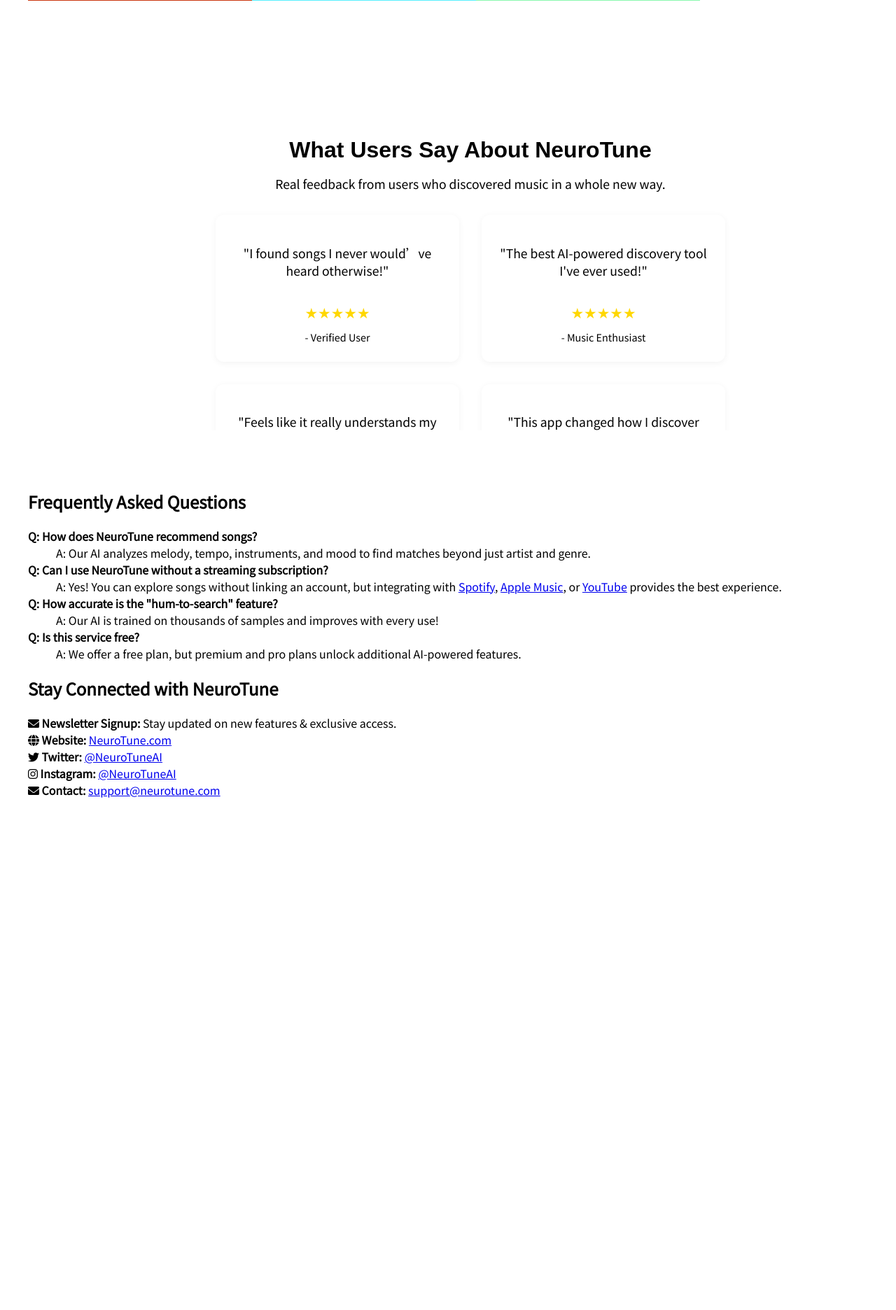
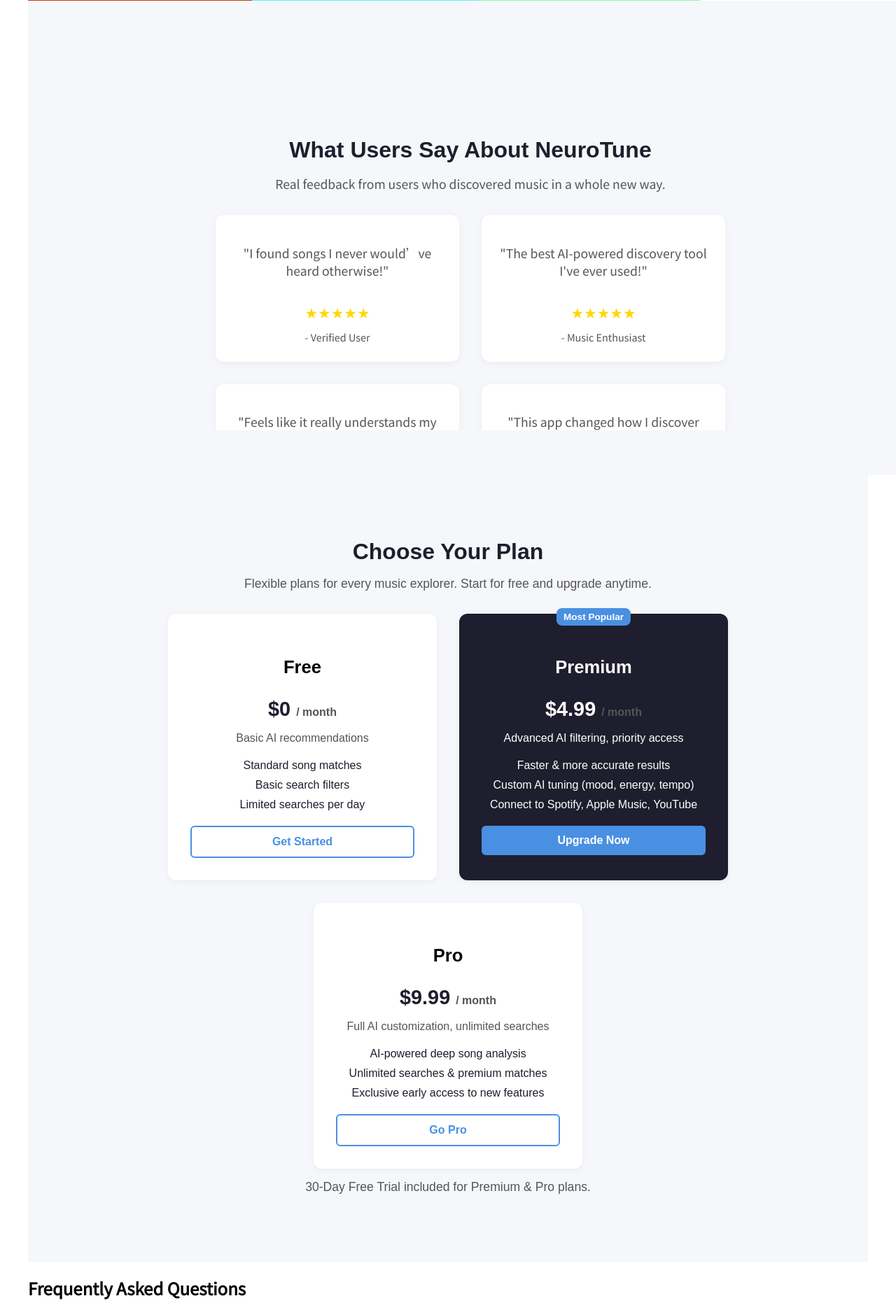
Before and after one commit to felixberliner1/COMP333-SWE, a PHP site: page / in a window 1280 px wide. Shown: the part 2034-3906 px from the top of the page at 70% size. Before the commit the page ends 3174 px from the top, so only its background shows below. Run offline with PHP 8.4, Linux system fonts and the light colour scheme.

Commit message:
Add Pricing Plans section (issue #9)

```diff
--- a/index.html
+++ b/index.html
@@ -99,6 +99,56 @@
     </section>
 
 
+      <!-- Pricing Plans Section -->
+    <section class="pricing-section">
+      <h2>Choose Your Plan</h2>
+      <p>Flexible plans for every music explorer. Start for free and upgrade anytime.</p>
+
+      <div class="pricing-container">
+          <!-- Free Plan -->
+          <div class="pricing-card">
+              <h3>Free</h3>
+              <p class="price">$0 <span>/ month</span></p>
+              <p class="plan-desc">Basic AI recommendations</p>
+              <ul class="features">
+                  <li>Standard song matches</li>
+                  <li>Basic search filters</li>
+                  <li>Limited searches per day</li>
+              </ul>
+              <a href="#" class="btn btn-outline">Get Started</a>
+          </div>
+
+          <!-- Premium Plan -->
+          <div class="pricing-card premium">
+              <span class="badge">Most Popular</span>
+              <h3>Premium</h3>
+              <p class="price">$4.99 <span>/ month</span></p>
+              <p class="plan-desc">Advanced AI filtering, priority access</p>
+              <ul class="features">
+                  <li>Faster & more accurate results</li>
+                  <li>Custom AI tuning (mood, energy, tempo)</li>
+                  <li>Connect to Spotify, Apple Music, YouTube</li>
+              </ul>
+              <a href="#" class="btn">Upgrade Now</a>
+          </div>
+
+          <!-- Pro Plan -->
+          <div class="pricing-card">
+              <h3>Pro</h3>
+              <p class="price">$9.99 <span>/ month</span></p>
+              <p class="plan-desc">Full AI customization, unlimited searches</p>
+              <ul class="features">
+                  <li>AI-powered deep song analysis</li>
+                  <li>Unlimited searches & premium matches</li>
+                  <li>Exclusive early access to new features</li>
+              </ul>
+              <a href="#" class="btn btn-outline">Go Pro</a>
+          </div>
+      </div>
+
+      <p class="trial-info">30-Day Free Trial included for Premium & Pro plans.</p>
+    </section>
+
 
     <!-- After the testimonials section comes a FAQ in a descriptive list.
      Each Q is in strong text w/ it's description containing the answer.
--- a/style.css
+++ b/style.css
@@ -122,6 +122,242 @@ Custom CSS styling for our flexbox class (for the features at the top of the pag
 body {
     padding: 2em
 }
+/*
+ * Global styles for the pricing section
+ * Keeping things clean and easy to modify later
+ */
+
+/* Import custom fonts */
+@import url('https://fonts.googleapis.com/css2?family=Poppins:wght@600&family=DM+Sans:wght@400;500&display=swap');
+
+/* Define some color variables for easy adjustments */
+:root {
+    --primary-bg: #F5F7FA;  /* Light gray for section background */
+    --card-bg: #FFFFFF;  /* White background for pricing cards */
+    --primary-text: #1E1E2E;  /* Dark text for contrast */
+    --secondary-text: #555;  /* Lighter text for descriptions */
+    --accent-color: #4A90E2;  /* Main brand color (buttons, highlights) */
+    --premium-bg: #1E1E2E;  /* Dark mode card for premium plan */
+    --button-bg: #4A90E2;  /* Default button color */
+    --button-hover: #357ABD;  /* Slightly darker blue on hover */
+}
+
+/*
+ * Main pricing section styling
+ * Centering everything and keeping spacing balanced
+ */
+.pricing-section {
+    font-family: 'DM Sans', sans-serif;
+    text-align: center;
+    padding: 4rem 2rem;
+    background: var(--primary-bg);
+}
+
+.pricing-section h2 {
+    font-family: 'Poppins', sans-serif;
+    font-size: 2rem;
+    font-weight: 600;
+    color: var(--primary-text);
+    margin-bottom: 0.5rem;
+}
+
+.pricing-section p {
+    font-size: 1.1rem;
+    color: var(--secondary-text);
+    margin-bottom: 2rem;
+}
+
+/*
+ * Pricing card container - flexible layout so cards align nicely
+ * Will stack in mobile view
+ */
+.pricing-container {
+    display: flex;
+    flex-wrap: wrap;
+    justify-content: center;
+    gap: 2rem;
+}
+
+/*
+ * Default pricing card styling
+ */
+.pricing-card {
+    background: var(--card-bg);
+    padding: 2rem;
+    border-radius: 12px;
+    box-shadow: 0 2px 10px rgba(0, 0, 0, 0.05);
+    transition: 0.3s ease-in-out;
+    width: 320px;
+    text-align: center;
+    position: relative;
+    border-top: 4px solid transparent;
+}
+
+.pricing-card:hover {
+    border-top: 4px solid var(--accent-color);
+    transform: translateY(-5px);
+}
+
+/*
+ * Premium plan gets a dark theme
+ * This makes it stand out in the middle of the other cards
+ */
+.premium {
+    background: var(--premium-bg);
+    color: white;
+}
+
+/* Ensuring text inside premium card is visible */
+.premium .price,
+.premium .plan-desc,
+.premium .features li {
+    color: white !important; /* Making sure it doesn't blend with background */
+    opacity: 1;
+}
+
+.premium .price span {
+    color: rgba(255, 255, 255, 0.85); /* Slight contrast for readability */
+}
+
+/*
+ * Titles inside the cards - big and bold
+ */
+.pricing-card h3 {
+    font-family: 'Poppins', sans-serif;
+    font-size: 1.6rem;
+    margin-bottom: 10px;
+}
+
+/*
+ * Price styling - making sure it's clearly visible
+ */
+.pricing-card .price {
+    font-family: 'Poppins', sans-serif;
+    font-size: 1.8rem;
+    font-weight: bold;
+    color: var(--primary-text);
+    margin-bottom: 10px;
+}
+
+.pricing-card .price span {
+    font-size: 1rem;
+    color: var(--secondary-text);
+}
+
+/*
+ * Descriptions inside the cards - should be easy to read
+ */
+.pricing-card .plan-desc {
+    font-family: 'DM Sans', sans-serif;
+    font-size: 1rem;
+    color: var(--secondary-text);
+    margin-bottom: 1rem;
+}
+
+/* Features list inside each plan */
+.features {
+    list-style: none;
+    padding: 0;
+    margin-bottom: 1rem;
+}
+
+.features li {
+    font-size: 1rem;
+    padding: 5px 0;
+    color: var(--primary-text);
+}
+
+/*
+ * Buttons inside pricing cards
+ * Simple, rounded, and matching the brand color
+ */
+.btn {
+    display: block;
+    text-decoration: none;
+    background: var(--button-bg);
+    color: white;
+    padding: 12px 20px;
+    border-radius: 6px;
+    font-weight: 600;
+    font-family: 'DM Sans', sans-serif;
+    transition: 0.3s;
+}
+
+.btn:hover {
+    background: var(--button-hover);
+}
+
+/* Outline button for Free Plan */
+.btn-outline {
+    background: transparent;
+    border: 2px solid var(--button-bg);
+    color: var(--button-bg);
+}
+
+.btn-outline:hover {
+    background: var(--button-bg);
+    color: white;
+}
+
+/*
+ * "Most Popular" badge for Premium Plan
+ * Positioned at the top center
+ */
+.badge {
+    position: absolute;
+    top: -12px;
+    left: 50%;
+    transform: translateX(-50%);
+    background: var(--accent-color);
+    color: white;
+    padding: 5px 10px;
+    border-radius: 8px;
+    font-size: 0.85rem;
+    font-weight: 600;
+}
+
+/*
+ * Small text below pricing cards
+ * This is for the free trial info
+ */
+.trial-info {
+    font-size: 1rem;
+    color: var(--primary-text);
+    margin-top: 1rem;
+}
+
+/*
+ * Responsive
+ */
+@media (max-width: 960px) {
+    .pricing-container {
+        flex-direction: column;
+        align-items: center;
+    }
+}
+/*
+ * Roadmap Section Styling
+ * Creates a clean timeline layout
+ */
+ .roadmap-section {
+  text-align: center;
+  padding: 4rem 2rem;
+  background: var(--primary-bg);
+}
+
+.roadmap-section h2 {
+  font-family: 'Poppins', sans-serif;
+  font-size: 2rem;
+  font-weight: 600;
+  color: var(--primary-text);
+  margin-bottom: 0.5rem;
+}
+
+.roadmap-section p {
+  font-size: 1.1rem;
+  color: var(--secondary-text);
+  margin-bottom: 2rem;
+}
 
 
 /*
```
